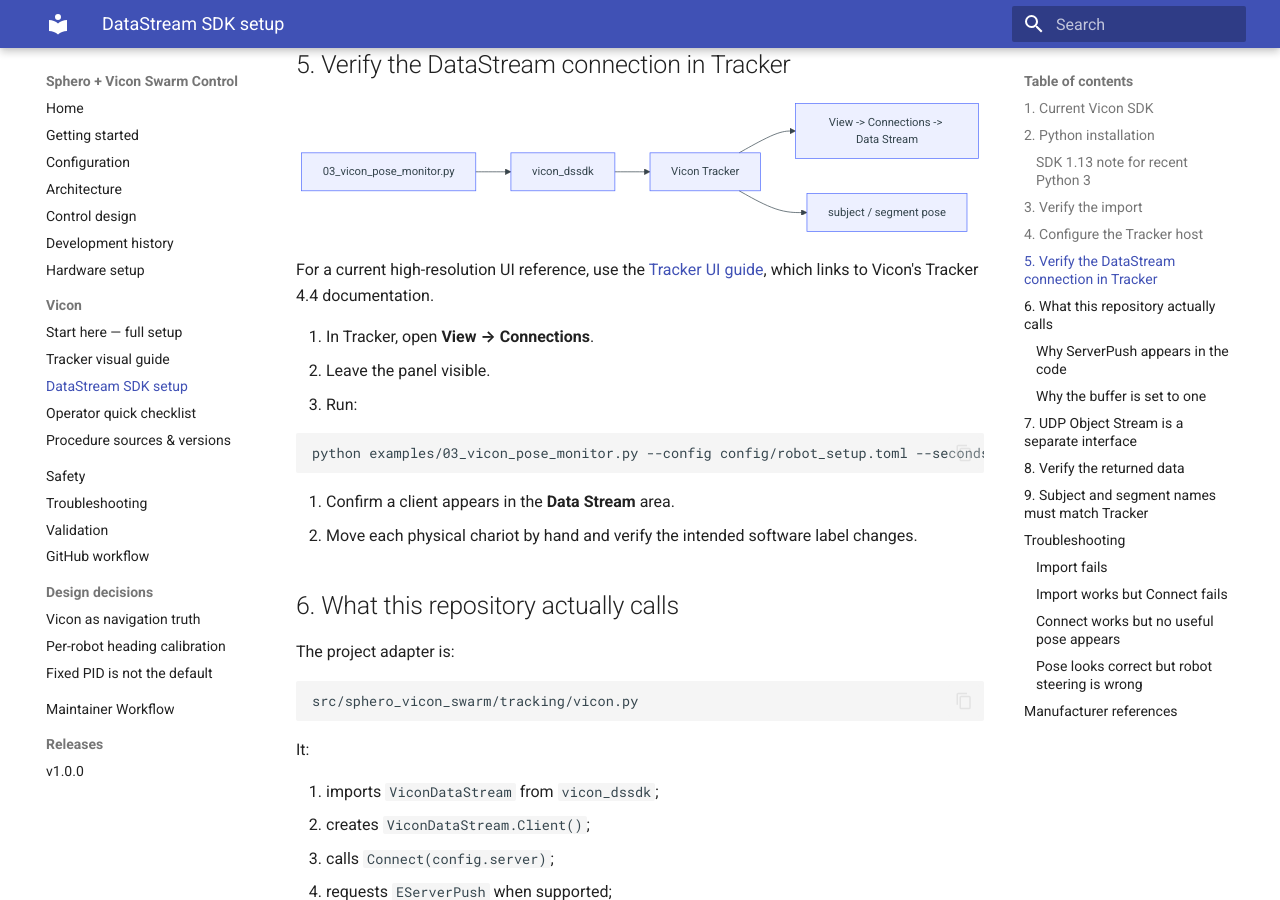
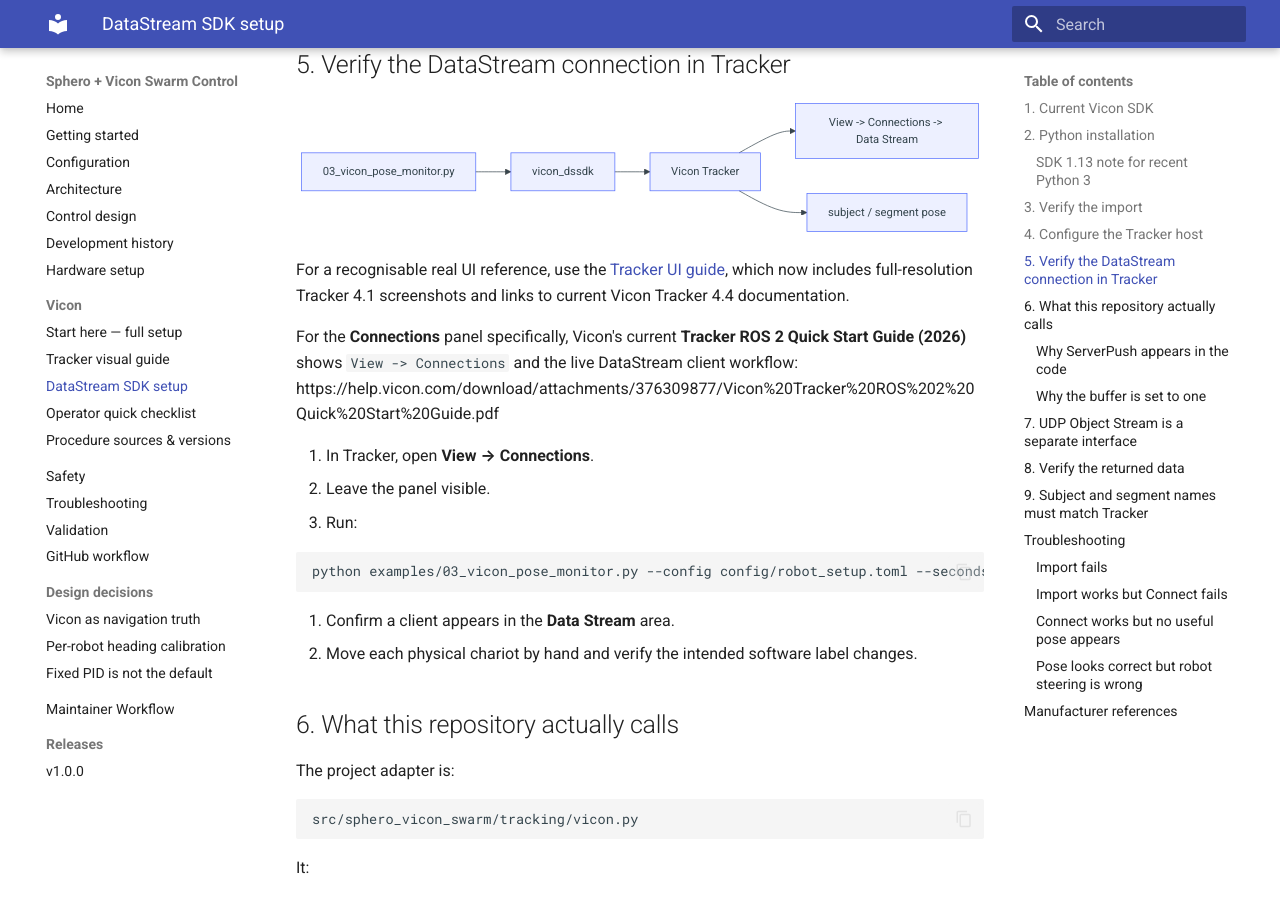
Before and after one commit to RV-crtl/sphero-vicon-swarm, an MkDocs documentation site: the page built from docs/vicon-datastream.md, in a window 1280 px wide and 900 px high, scrolled down 1936 px. Built offline with MkDocs 1.6.1 and Material for MkDocs 9.7.7, drawn with Linux system fonts in a browser that asks for light colours.

Commit message:
docs: point DataStream guide to current Vicon Connections visual

````diff
--- a/docs/vicon-datastream.md
+++ b/docs/vicon-datastream.md
@@ -86,7 +86,10 @@
     TRACKER --> DATA["subject / segment pose"]
 ```
 
-For a current high-resolution UI reference, use the [Tracker UI guide](vicon-tracker-ui-guide.md), which links to Vicon's Tracker 4.4 documentation.
+For a recognisable real UI reference, use the [Tracker UI guide](vicon-tracker-ui-guide.md), which now includes full-resolution Tracker 4.1 screenshots and links to current Vicon Tracker 4.4 documentation.
+
+For the **Connections** panel specifically, Vicon's current **Tracker ROS 2 Quick Start Guide (2026)** shows `View -> Connections` and the live DataStream client workflow:
+https://help.vicon.com/download/attachments/376309877/Vicon%20Tracker%20ROS%202%20Quick%20Start%20Guide.pdf
 
 1. In Tracker, open **View → Connections**.
 2. Leave the panel visible.
````
